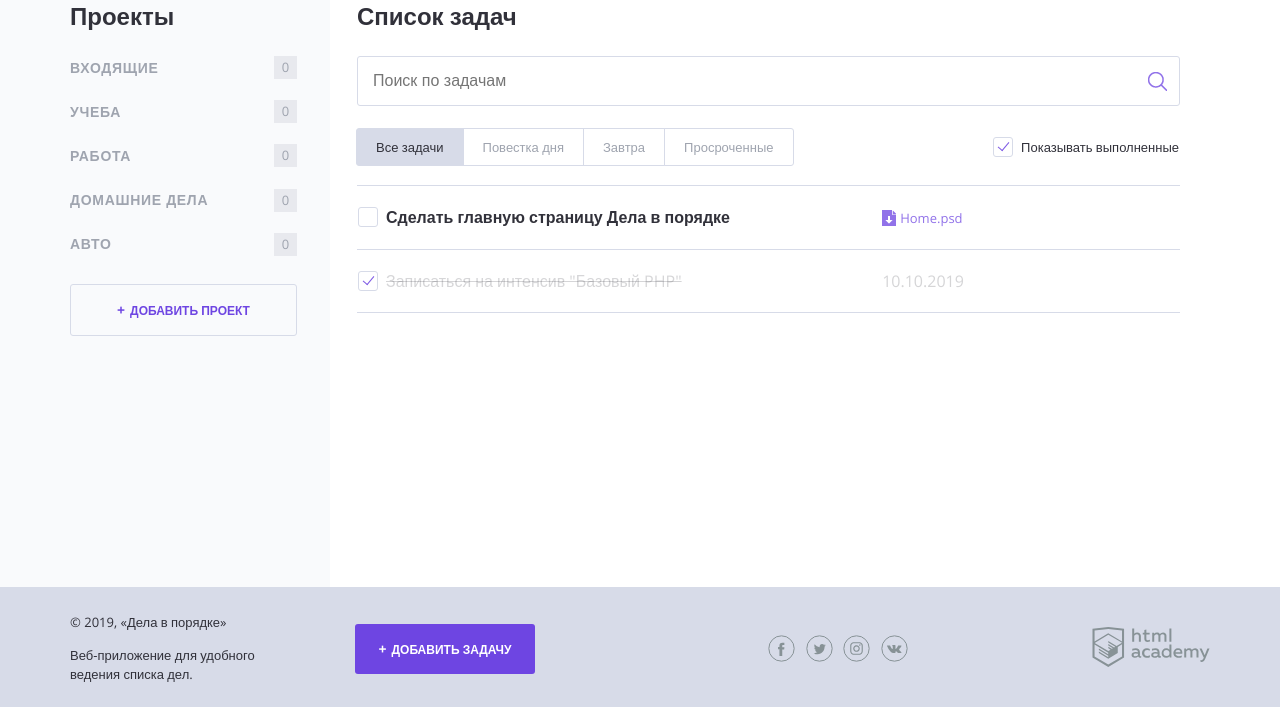
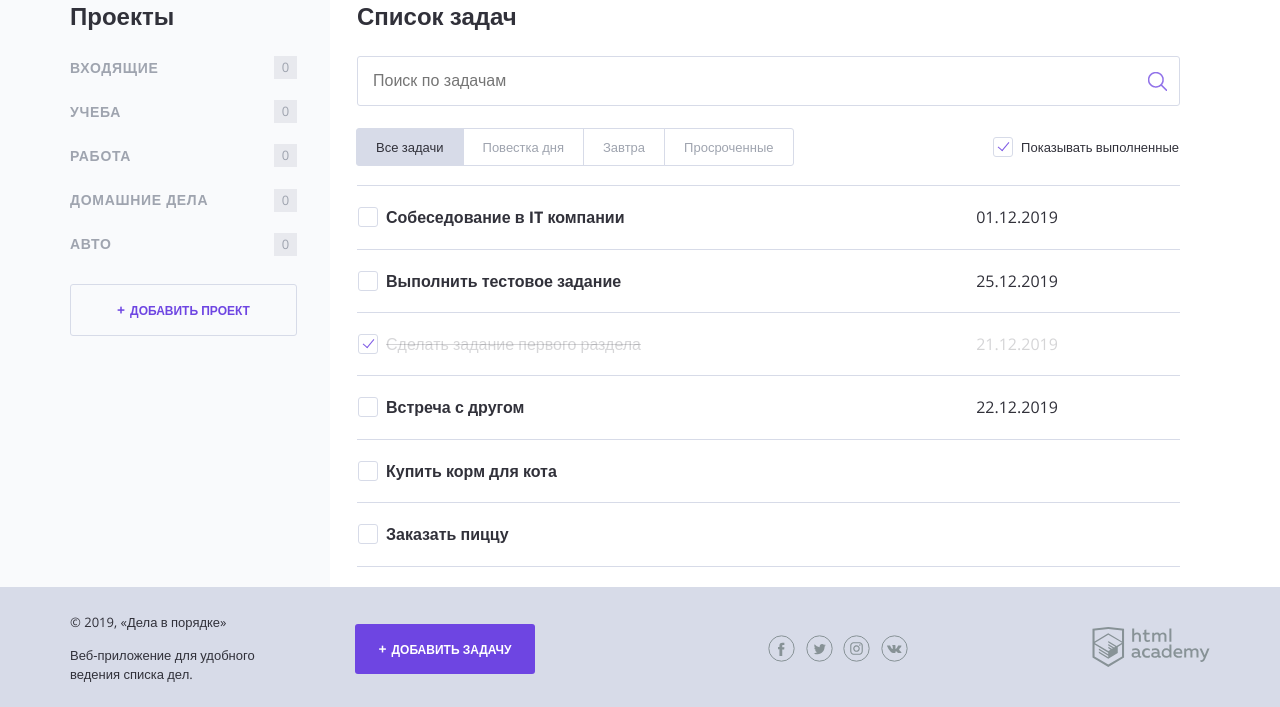
Before and after one commit to surikov-k/598165-doingsdone, a PHP site: page / in a window 1280 px wide. Shown: the part 93-800 px from the top of the page. Run offline with PHP 8.4, Linux system fonts and the light colour scheme.

Commit message:
Выводит список задач

```diff
--- a/index.php
+++ b/index.php
@@ -40,7 +40,7 @@ $task_list = [
         'due_date' => null,
         'category' => '	Домашние дела',
         'completed' => false
-    ],
+    ]
 ];
 
 ?>
@@ -127,36 +127,30 @@ $task_list = [
 
                 <table class="tasks">
                 <?php foreach($task_list as $task):?>
-                <?php endforeach?>
-                    <tr class="tasks__item task">
+                    <?php if(!$task['completed']):?>
+                        <tr class="tasks__item task">
                         <td class="task__select">
                             <label class="checkbox task__checkbox">
-                                <input class="checkbox__input visually-hidden task__checkbox" type="checkbox" value="1">
-                                <span class="checkbox__text">Сделать главную страницу Дела в порядке</span>
+                                <input class="checkbox__input visually-hidden" type="checkbox">
+                                <span class="checkbox__text"><?=$task['title']?></span>
                             </label>
                         </td>
-
-                        <td class="task__file">
-                            <a class="download-link" href="#">Home.psd</a>
-                        </td>
-
-                        <td class="task__date"></td>
-                    </tr>
-                     <?php if ($show_complete_tasks):?>
-                          <tr class="tasks__item task task--completed">
+                        <td class="task__date"><?=$task['due_date']?></td>
+                        <td class="task__controls"></td>
+                        </tr>
+                    <?php elseif($show_complete_tasks):?>
+                        <tr class="tasks__item task task--completed">
                             <td class="task__select">
                                 <label class="checkbox task__checkbox">
                                     <input class="checkbox__input visually-hidden" type="checkbox" checked>
-                                    <span class="checkbox__text">Записаться на интенсив "Базовый PHP"</span>
+                                    <span class="checkbox__text"><?=$task['title']?></span>
                                 </label>
                             </td>
-                            <td class="task__date">10.10.2019</td>
-
-                            <td class="task__controls">
-                            </td>
+                            <td class="task__date"><?=$task['due_date']?></td>
+                            <td class="task__controls"></td>
                         </tr>
-                        <?php endif ?>
-                    <!--показывать следующий тег <tr/>, если переменная $show_complete_tasks равна единице-->
+                    <?php endif;?>
+                <?php endforeach?>
                 </table>
             </main>
         </div>
```
